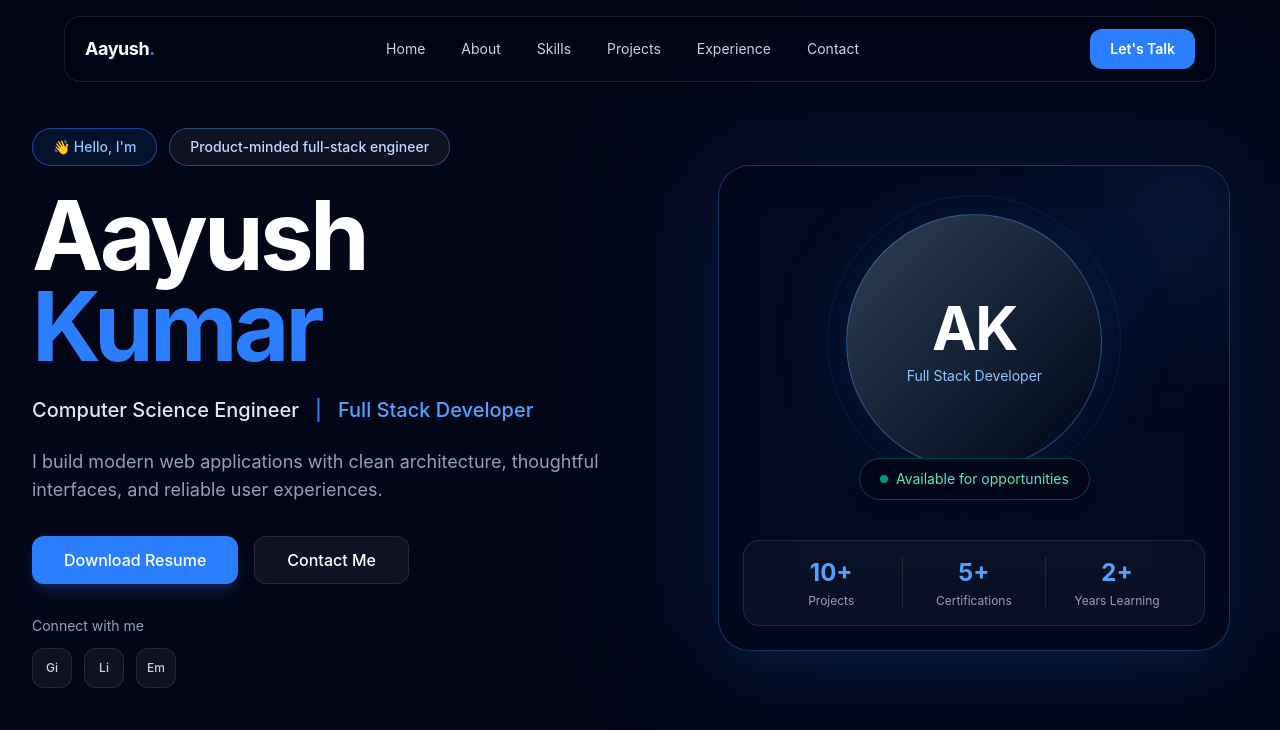
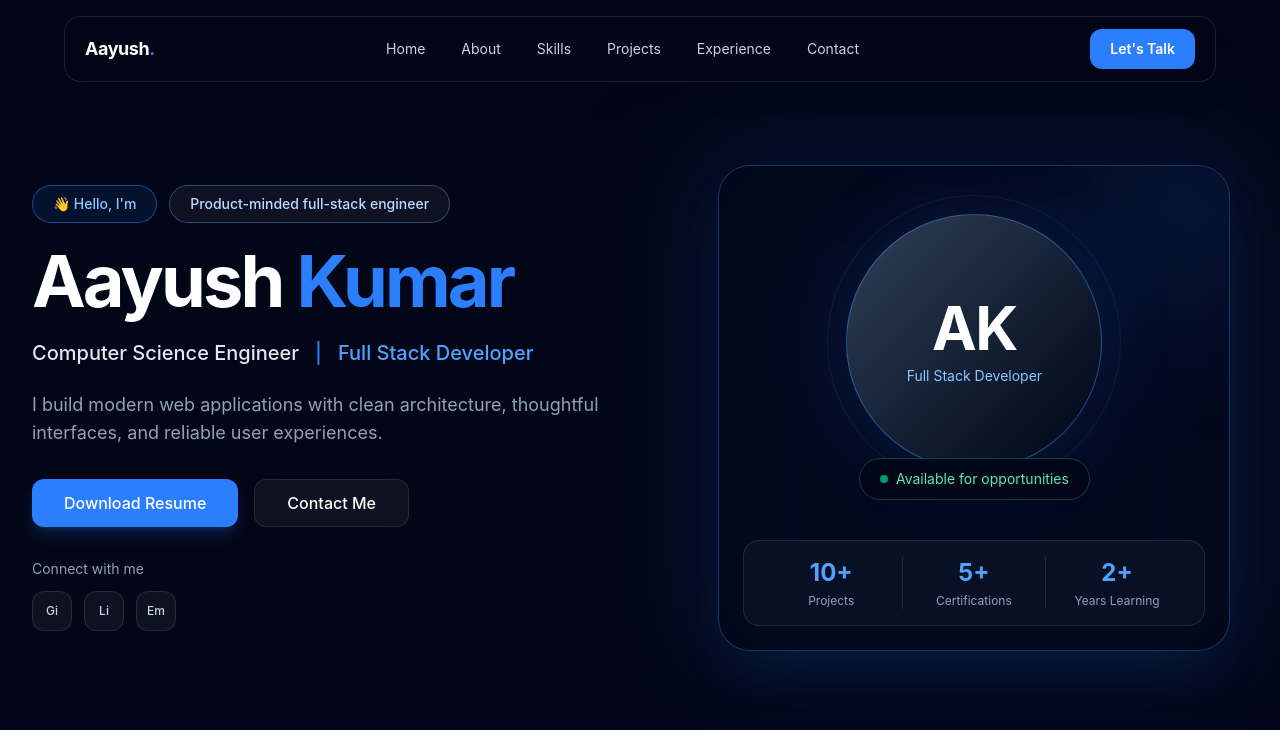
Before and after one commit to AayushJaiswal7/MyPortfolio, a React app: page / in a window 1280 px wide. Shown: the top 730 px of the page. Built offline with nearby package versions, Linux system fonts and the light colour scheme; the HTML template or start-up script is replaced by a standard one.

Commit message:
feat: create HeroContent component with animated introduction and CTA buttons

```diff
--- a/src/components/sections/Hero/HeroContent.tsx
+++ b/src/components/sections/Hero/HeroContent.tsx
@@ -22,7 +22,7 @@ export default function HeroContent() {
       </div>
 
       {/* Name */}
-      <h1 className="text-6xl font-bold leading-[0.95] tracking-[-0.04em] text-white sm:text-7xl lg:text-8xl">
+      <h1 className="text-6xl font-bold leading-[0.95] tracking-[-0.04em] text-white sm:text-6xl lg:text-7xl">
         Aayush <span className="text-blue-500">Kumar</span>
       </h1>
 
```
